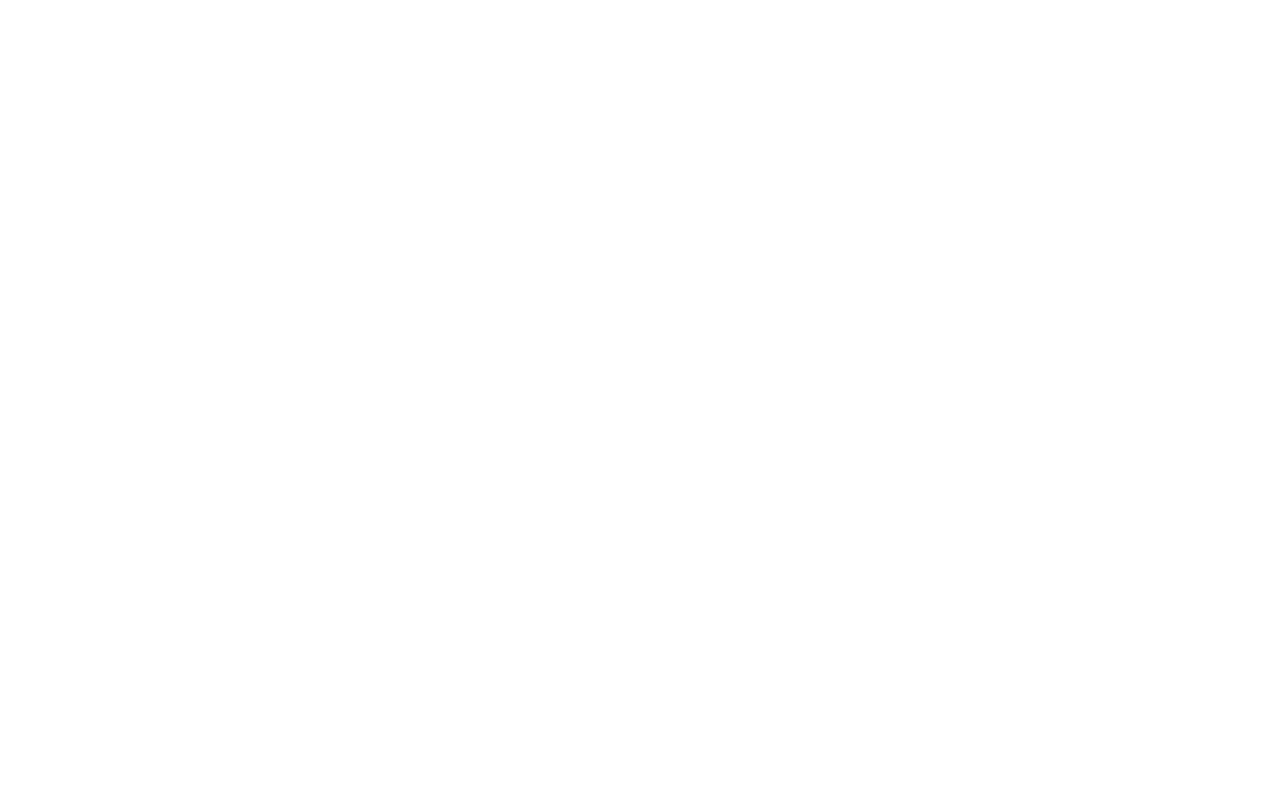
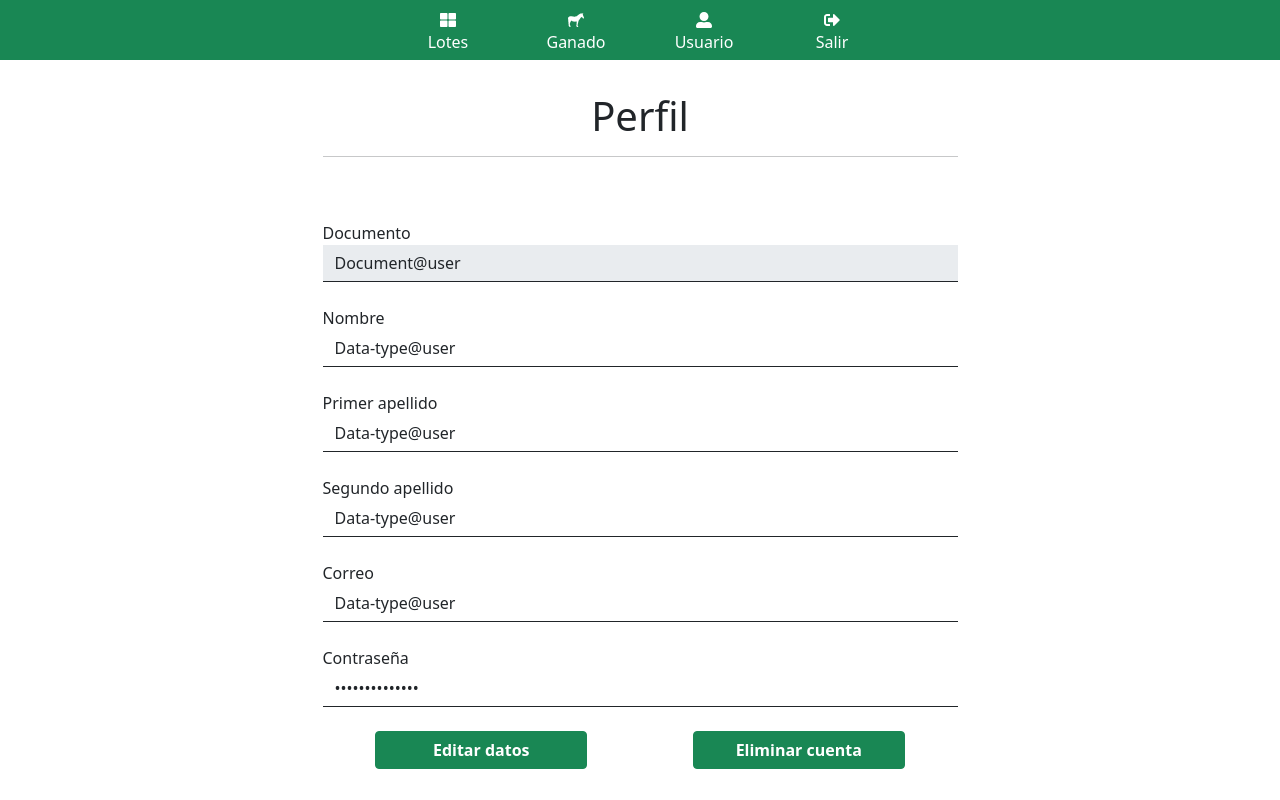
Before and after one commit to Felipe-Alvarez/PJIC-cowindex, a React (Create React App) app: page /usuario in a window 1280 px wide. Before the commit this address had no page. Built offline with nearby package versions, Linux system fonts and the light colour scheme.

Commit message:
Cuadrante 3

```diff
--- a/public/index.html
+++ b/public/index.html
@@ -1,5 +1,5 @@
 <!DOCTYPE html>
-<html lang="en">
+<html lang="es">
   <head>
     <meta charset="utf-8" />
     <link rel="icon" href="%PUBLIC_URL%/favicon.ico" />
--- a/src/Routes/Rutas.jsx
+++ b/src/Routes/Rutas.jsx
@@ -4,6 +4,7 @@
 import Lotes from "../components/Lotes";
 import Mislotes from "../components/Mislotes";
 import Ganado from "../components/Ganado";
+import Perfil from '../components/Usuario';
 
 const Rutas = () => {
   return (
@@ -14,6 +15,7 @@
         <Route path="/registro" element={<Registro />}></Route>
         <Route path="/lotes" element={<Lotes />}></Route>
         <Route path="/ganado" element={<Ganado></Ganado>}></Route>
+        <Route path="/usuario" element={<Perfil></Perfil>}></Route>
       </Routes>
     </BrowserRouter>
   );
--- a/src/components/Cargar.jsx
+++ b/src/components/Cargar.jsx
@@ -18,7 +18,7 @@
           className="row-fluid col-12 justify-content-center d-flex"
           id="label_loading"
         >
-          <span className="row-fluid text-success">© CowIndex</span>
+          <span className="row-fluid text-success">© Cowindex | 2021</span>
         </div>
       </div>
     </>
--- a/src/components/Lotes.jsx
+++ b/src/components/Lotes.jsx
@@ -1,12 +1,36 @@
+import "bootstrap/dist/css/bootstrap.min.css";
+import "../css/lotes.css";
 import Navbar from "./Navbar";
-import Cargar from './Cargar';
+import { Link } from "react-router-dom";
 
 const Lotes = () => {
   return (
     <>
-      <Navbar title="Mis lotes" />
-      <div className="container"></div>
-      <Cargar />
+      <Navbar/>
+      <div className="container">
+        <div id="card-lote" className="card col-4 bg-success ms-auto mt-5">
+          <div className="card-body">
+            <div class="d-grid gap-2 col-9 mx-auto">
+              <button id="btn-lote" className="btn btn-light btn-lg" to="/">
+                Registrar ganado
+              </button>
+              <br />
+              <button id="btn-lote" className="btn btn-light btn-lg" to="/">
+                Editar ganado
+              </button>
+              <br />
+              <button id="btn-lote" className="btn btn-light btn-lg" to="/">
+                Eliminar ganado
+              </button>
+            </div>
+          </div>
+        </div>
+        <div className="row mt-4">
+        <Link id="btn-crelote" className="btn btn-success col-3 ms-auto me-5" to="/crear-lote">
+          Crear nuevo lote
+        </Link>
+        </div>
+      </div>
     </>
   );
 };
--- a/src/components/Navbar.jsx
+++ b/src/components/Navbar.jsx
@@ -8,52 +8,60 @@
 import Swal from "sweetalert2";
 
 const Navbar = () => {
-
   const ModalExit = () => {
     Swal.fire({
-      title: 'Cerrar sesión',
+      title: "Cerrar sesión",
       text: "¿Estás seguro de cerrar sesión?",
-      icon: 'warning',
+      icon: "warning",
       showCancelButton: true,
-      confirmButtonColor: '#3085d6',
-      cancelButtonColor: '#d33',
-      confirmButtonText: 'Aceptar',
-      cancelButtonText: 'Cancelar'
-    }).then((res) => {
-      if(res.isConfirmed === true){
+      confirmButtonColor: "#3085d6",
+      cancelButtonColor: "#d33",
+      confirmButtonText: "Aceptar",
+      cancelButtonText: "Cancelar",
+    })
+      .then((res) => {
+        if (res.isConfirmed === true) {
           window.location.href = `/`;
         }
-    }).catch ((error) => {
+      })
+      .catch((error) => {
         Swal.fire({
-        title: 'Error',
+          title: "Error",
           text: "Hubo un error",
-        icon: 'warning'
-      })
+          icon: "warning",
+        });
         console.log(error);
-    })
-  }
+      });
+  };
 
   return (
     <>
-      <div className="row-fluid bg-success" name="" id="nav-on">
-        <div className="col-12 d-flex justify-content-center">
-          <Link id="btn" className="btn btn-primary" to="/seleccionar-lote">
+      <div
+        className="row-fluid bg-success col-12 d-flex justify-content-center"
+        name=""
+        id="nav-on"
+      >
+        <Link id="btn" className="btn btn-primary" to="/lotes">
           <FaThLarge></FaThLarge>
           <div className="">Lotes</div>
+        </Link>
+        <Link id="btn" className="btn btn-primary" to="/ganado">
+          <FaStickerMule></FaStickerMule>
+          <div className="">Ganado</div>
         </Link>
         <Link id="btn" className="btn btn-primary" to="/usuario">
           <FaUserAlt></FaUserAlt>
           <div className="">Usuario</div>
         </Link>
-          <Link id="btn" className="btn btn-primary" to="/ganado">
-            <FaStickerMule></FaStickerMule>
-            <div className="">Ganado</div>
-          </Link>
-          <buttom id="btn" className="btn btn-primary" type="buttom" onClick={ModalExit}>
+        <buttom
+          id="btn"
+          className="btn btn-primary"
+          type="buttom"
+          onClick={ModalExit}
+        >
           <FaSignOutAlt></FaSignOutAlt>
           <div className="">Salir</div>
         </buttom>
-        </div>
       </div>
     </>
   );
--- /dev/null
+++ b/src/components/Usuario.jsx
@@ -0,0 +1,109 @@
+import "bootstrap/dist/css/bootstrap.min.css";
+import Navbar from "./Navbar";
+
+const Perfil = () => {
+  return (
+    <>
+      <Navbar />
+      <div className="container">
+        <form
+          className="d-block col-lg-7 col-md-10 col-sm-10 col-xs-12 h-auto p-2 m-auto"
+          id="form"
+        >
+          <h1 className="text-center mt-4" id="Texto_perfil">
+            Perfil
+          </h1>
+          <hr />
+          <br />
+          {/* ---name */}
+          <form action="" className="form-group">
+            <div className="form-group mb-2 mt-4">
+              <label id="form-label">Documento</label>
+              <input
+                className="form-control"
+                id="inputForm"
+                aria-describedby="docHelp"
+                value="o."
+                value="Document@user"
+                disabled
+              />
+            </div>
+            <div className="form-group mb-2 mt-4">
+              <label id="form-label">Nombre</label>
+              <input
+                type="text"
+                className="form-control"
+                id="inputForm"
+                aria-describedby="nameHelp"
+                value="Data-type@user"
+              />
+            </div>
+            {/* form password */}
+            <div className="form-group mb-2 mt-4">
+              <label for="name" id="form-label">
+                Primer apellido
+              </label>
+              <input
+                type="text"
+                className="form-control"
+                id="inputForm"
+                value="Data-type@user"
+              />
+            </div>
+            <div className="form-group mb-2 mt-4">
+              <label for="name" id="form-label">
+                Segundo apellido
+              </label>
+              <input
+                type="text"
+                className="form-control"
+                id="inputForm"
+                value="Data-type@user"
+              />
+            </div>
+            <div className="form-group mb-2 mt-4">
+              <label for="name" id="form-label">
+                Correo
+              </label>
+              <input
+                type="email"
+                className="form-control"
+                id="inputForm"
+                value="Data-type@user"
+              />
+            </div>
+            <div className="form-group mb-2 mt-4">
+              <label for="name" id="form-label">
+                Contraseña
+              </label>
+              <input
+                type="password"
+                className="form-control"
+                id="inputForm"
+                value="Data-type@user"
+              />
+            </div>
+          </form>
+          <div className="d-flex col-12 mt-4">
+            <button
+              className="btn btn-block btn-success d-block m-auto col-4"
+              type="submit"
+              id="btn_editdatos"
+            >
+              <strong>Editar datos</strong>
+            </button>
+            <button
+              className="btn btn-block btn-success d-block m-auto col-4"
+              type="submit"
+              id="btn_elimcuenta"
+            >
+              <strong>Eliminar cuenta</strong>
+            </button>
+          </div>
+        </form>
+      </div>
+    </>
+  );
+};
+
+export default Perfil;
--- a/src/components/ganado.jsx
+++ b/src/components/ganado.jsx
@@ -1,12 +1,11 @@
-import Nav from './Navbar'
+import Nav from './Navbar';
+import Cargar from './Cargar';
 
 const Ganado = () => {
     return(
         <>
         <Nav />
-        <div className="container-fluid">
-
-        </div>
+        <Cargar />
         </>
     );
 }
--- a/src/components/register.jsx
+++ b/src/components/register.jsx
@@ -6,7 +6,7 @@
 const register = () => {
   return (
     <div
-      className="container-fluid vh-100 d-flex align-items-center"
+      className="container-fluid d-flex align-items-center vh-100"
       id="contain"
     >
       {/* PARA ORGANIZAR: JUSTIFY = EJE X, ALING = EJE Y */}
@@ -21,6 +21,16 @@
         </div>
         <hr className="w-75 m-auto mt-2" />
         {/* form email */}
+        <div className="form-group mb-2 mt-4">
+          <label id="form-label">Documento</label>
+          <input
+            type="number"
+            className="form-control"
+            id="inputForm"
+            aria-describedby="docHelp"
+            placeholder="Ingrese su documento."
+          />
+        </div>
         <div className="form-group mb-2 mt-4">
           <label id="form-label">Nombre</label>
           <input
--- a/src/css/Navbar.css
+++ b/src/css/Navbar.css
@@ -17,3 +17,11 @@
     font-size: 2.5em;
     color: white;
 }
+
+@media(max-width: 575px){
+    #btn{
+        width: auto;
+        margin-right: auto;
+        margin-left: auto;
+    }
+}
--- a/src/css/app.css
+++ b/src/css/app.css
@@ -1,3 +1,21 @@
+@media(max-width: 575px){
+  #container{
+    padding: 0px;
+    background-color: gray !important;
+  }
+  #form{
+    margin-left: 0px !important;
+    height: 100vh !important;
+    border-radius: 0px !important;
+  }
+}
+
+@media(min-width: 576px){
+  #link-login{
+    width: 75% !important;
+  }
+}
+
 #container {
   background-image: url("../images/background-cow.jpg");
   background-repeat: no-repeat;
@@ -6,7 +24,7 @@
 }
 
 #form {
-  border-radius: 2%;
+  border-radius: 1%;
   background: rgb(255, 255, 255);
 }
 
--- a/src/css/registro.css
+++ b/src/css/registro.css
@@ -1,3 +1,7 @@
-#contain{
-    background-color: red;
+#contain {
+  background-image: url("../images/background-cow.jpg");
+  background-repeat: no-repeat;
+  background-size: cover;
+  background-position: center;
+  height: auto;
 }
```
Also changed, not shown: src/components/App.jsx (+14 -8 lines), src/images/cowindex.png (added). Lines whose indentation alone changed are shown as unchanged.
